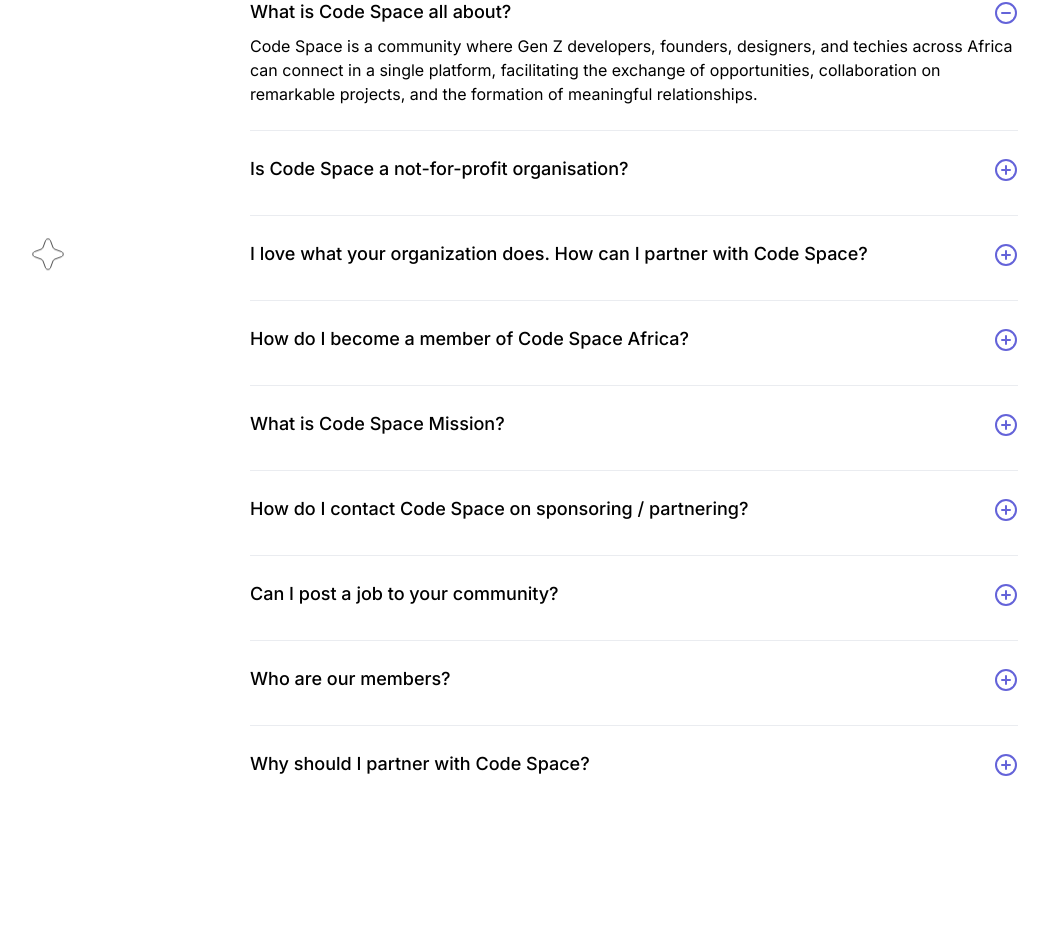
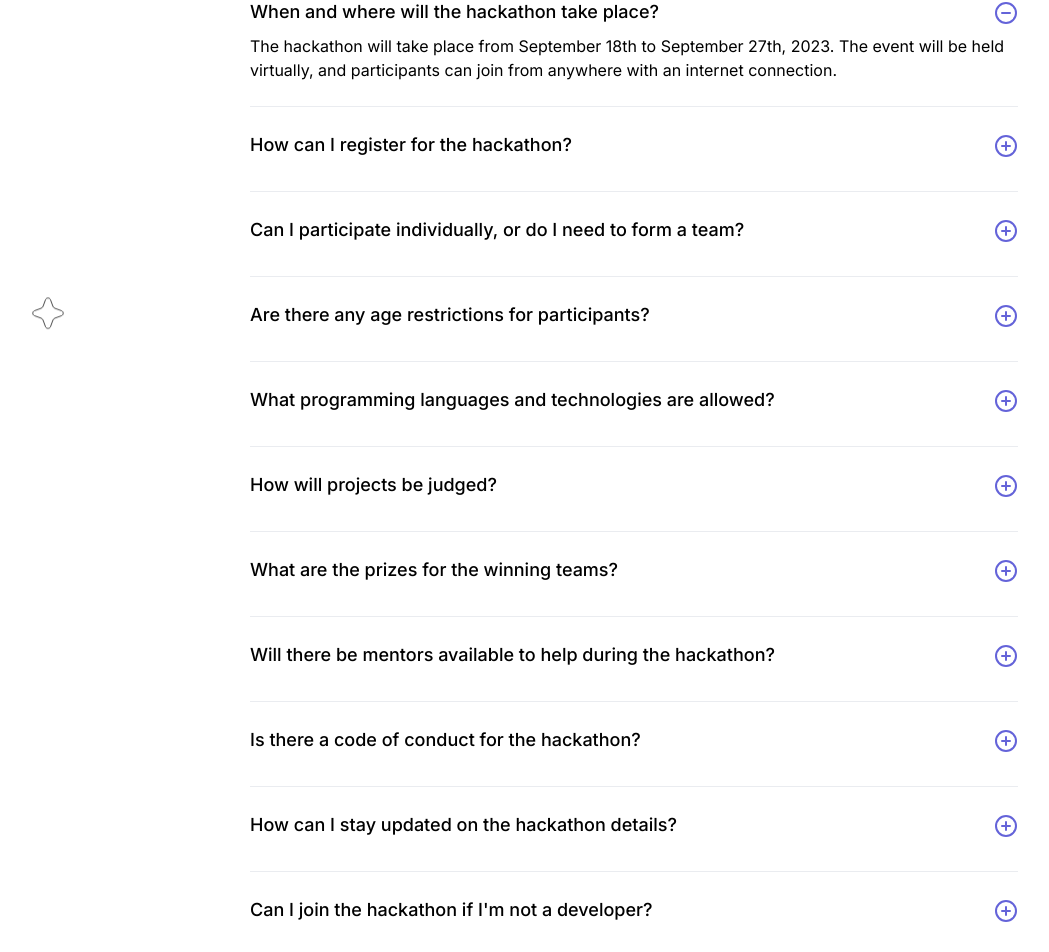
Before and after one commit to CodeSpacesHQ/SpacersHackConf-2023, a React (Vite) app: page / in a window 1280 px wide. Shown: the part 3330-4282 px from the top of the page, without its empty margins (6-1055 px from the left). Built offline with nearby package versions, Linux system fonts and the light colour scheme; a web font is replaced by a local one.

Commit message:
Update faqData.ts
Update faq page data

```diff
--- a/src/data/faqData.ts
+++ b/src/data/faqData.ts
@@ -5,49 +5,57 @@
 
 export const faqData: faqData[] = [
   {
-    question: "What is Code Space all about?",
+    question: "When and where will the hackathon take place?",
     answer:
-      "Code Space is a community where Gen Z developers, founders, designers, and techies across Africa can connect in a single platform, facilitating the exchange of opportunities, collaboration on remarkable projects, and the formation of meaningful relationships.",
+      "The hackathon will take place from September 18th to September 27th, 2023. The event will be held virtually, and participants can join from anywhere with an internet connection.",
   },
   {
-    question: "Is Code Space a not-for-profit organisation?",
+    question: "How can I register for the hackathon?",
     answer:
-      "Yes, Code Space is a non-profit organization committed to its mission and vision. We operate with the utmost transparency and integrity, ensuring that all funds generated or contributed to the community are solely directed towards fulfilling our objectives and sustaining our operations.",
+      "To register for the hackathon, ensure you have a team. This is a team based hackathon, and we look forward to your collective effort.",
   },
   {
-    question:
-      "I love what your organization does. How can I partner with Code Space?",
+    question: "Can I participate individually, or do I need to form a team?",
     answer:
-      " To learn more about our partnerships and donation opportunities, please visit our dedicated page on our website. You'll find detailed information on how you can get involved and make a meaningful contribution to Code Space's mission. If you have any questions or would like to get in touch with us directly, please feel free to reach out by filling out the contact form on our website or reaching us through our social media channels. ",
+      "To ensure diversity of ideas and collaboration, each team must consist of a minimum of five people.",
   },
   {
-    question: "How do I become a member of  Code Space Africa?",
-    answer:
-      "To be a member of Code Space Africa, simply Click on the 'Join Community' on our website to be part of Code Space Africa.",
+    question: "Are there any age restrictions for participants?",
+    answer: "The hackathon is open to participants of all ages across Africa.",
   },
   {
-    question: "What is  Code Space Mission?",
+    question: "What programming languages and technologies are allowed?",
     answer:
-      "At Code Space, our mission is to foster a thriving community that promotes technical growth, networking, mentoring, and visibility across all levels and career roles in the world of technology.",
+      "Participants are free to use any programming languages and technologies of their choice. Web, mobile, and hardware projects are all welcome. However, for databases, all teams must use Couchbase.",
   },
   {
-    question: "How do I contact Code Space on sponsoring / partnering?",
+    question: "How will projects be judged?",
     answer:
-      "You can reach us via partnership@codespaceafrica.com",
+      "Projects will be judged based on creativity, technical complexity, impact, and overall presentation. Judges will consider how well teams address the theme and the practicality of the solutions presented.",
   },
   {
-    question: "Can I post a job to your community?",
+    question: "What are the prizes for the winning teams?",
     answer:
-      "Yes you can, kindly visit our jobs page or join our community on slack to post any job opportunities.",
+      "There will be prizes for the top-performing teams, including cash rewards and tech swag.",
   },
   {
-    question: "Who are our members?",
+    question: "Will there be mentors available to help during the hackathon?",
     answer:
-      "Code Space members encompass a diverse community of tech enthusiasts, including developers, founders, designers, and techies from all backgrounds and career stages.",
+      "Yes, experienced mentors will be available throughout the hackathon to provide guidance, answer technical questions, and support participants in their projects.",
   },
   {
-    question: "Why should I partner with Code Space?",
+    question: "Is there a code of conduct for the hackathon?",
     answer:
-      " Partnering with Code Space, Your organization would have the opportunity to tap into a vibrant community of passionate tech professionals from across 11+ African countries, access diverse talent, and collaborate on innovative projects that shape the future of technology.",
+      "Yes, all participants are required to follow a code of conduct that promotes a respectful and inclusive environment for everyone. Any violations may result in disqualification from the event.",
+  },
+  {
+    question: "How can I stay updated on the hackathon details?",
+    answer:
+      "All updates, including the conference schedule, team formations, and any rule changes, will be communicated via our Slack channel to registered participants. Additionally, you can follow the official event social media channels for real-time updates.",
+  },
+  {
+    question: "Can I join the hackathon if I'm not a developer?",
+    answer:
+      "Absolutely! The hackathon is open to participants with various skills, such as designers, marketers, project managers, and domain experts. Diverse teams often lead to more well-rounded and innovative solutions.",
   },
 ];
```
